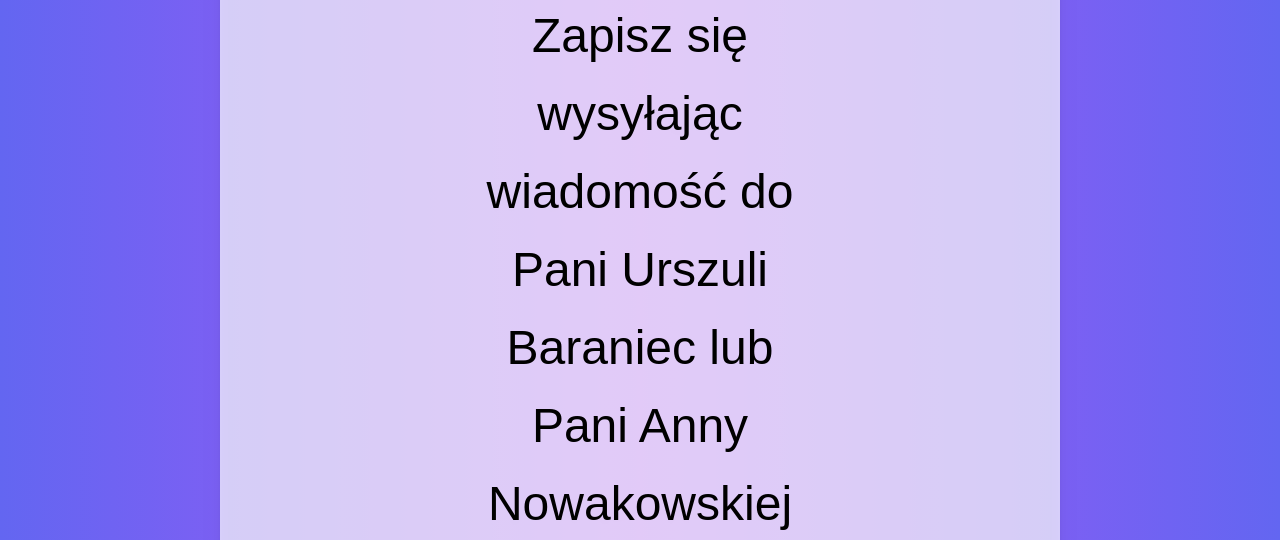
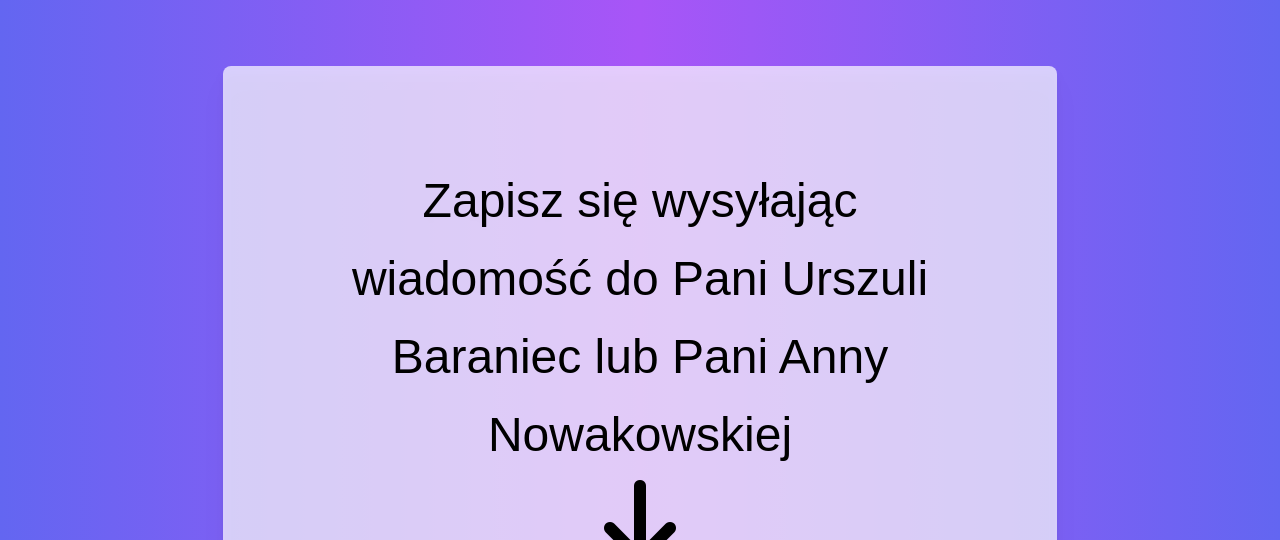
Before and after one commit to ZiQu-dev/ziqu-dev.github.io, a website built with Vite: page Portfolio/szkola/wieczor.html in a window 1280 px wide. Shown: the top 540 px of the page. Built offline with nearby package versions, Linux system fonts and the light colour scheme.

Commit message:
Poprawiony padding na całej stronie

```diff
--- a/Portfolio/szkola/wieczor.html
+++ b/Portfolio/szkola/wieczor.html
@@ -14,7 +14,7 @@
     <div class="flex justify-center items-center h-screen">
         <div class="space-x-4 flex w-full">
             <div class="w-1/6"></div>
-            <div class="text-black lg:text-5xl text-center leading-6 bg-stripes-sky rounded-lg md:p-36 lg:p-64 tlo-apple md:w-4/6 drop-shadow-xl text-3xl p-12">
+            <div class="text-black lg:text-5xl text-center leading-6 bg-stripes-sky rounded-lg tlo-apple w-full md:w-4/6 drop-shadow-xl text-3xl" style="padding: 2em;">
                 <div class="rounded-lg grid place-content-center leading-relaxed">Zapisz się wysyłając wiadomość do Pani Urszuli Baraniec lub Pani Anny Nowakowskiej</div>
                 <i class="fa-solid fa-arrow-down strzalka w-full pb-5"></i>
                 <a class="text-transparent bg-clip-text bg-gradient-to-r from-blue-500 to-rose-600 background-animate" href="https://synergia.librus.pl/wiadomosci/2/5">Wyślij wiadomość na librusie</a>
```
